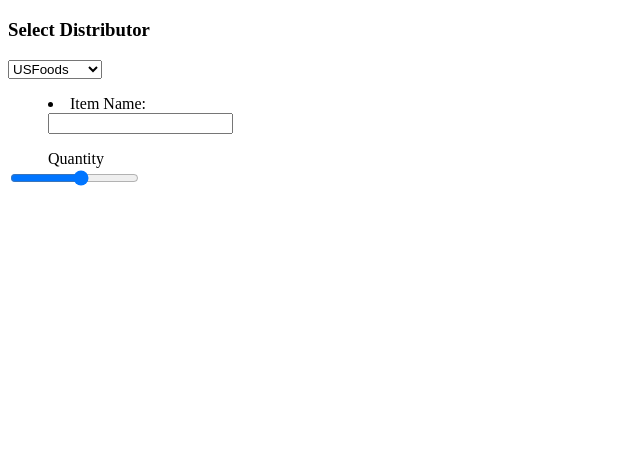
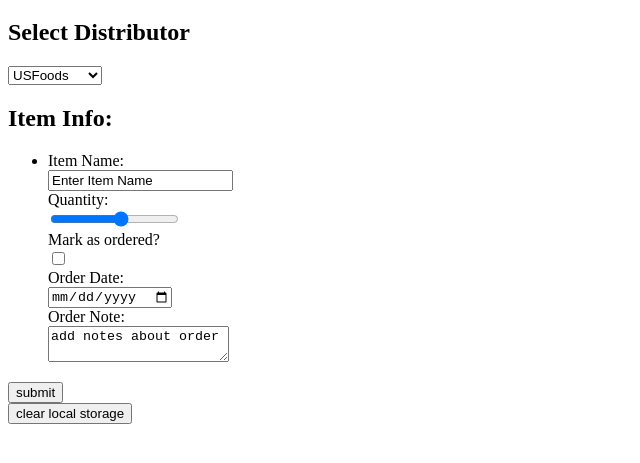
Before and after one commit to jmalone4fsu/VF1108, a plain HTML site: page Malone_Joseph_Project1/project1.html in a window 1280 px wide. Shown: the part 61-524 px from the top of the page, without its empty margins (0-640 px from the left). Drawn offline with Linux system fonts and the light colour scheme.

Commit message:
coded rest of my form

```diff
--- a/Malone_Joseph_Project1/project1.html
+++ b/Malone_Joseph_Project1/project1.html
@@ -21,20 +21,37 @@
     </head>
 
     <body>
+        <!-- Add Item form -->
+        <form id="additem" method="post">
+            <hgroup>
                 <h1>Inventory Item</h1>
-        <h3>Select Distributor</h3>
+                <h2>Select Distributor</h2>
+            </hgroup>
+
             <select name="distributor">
                 <option>BestMeats
                 <option selected>USFoods
                 <option>Condiments
             </select>
-       <dl>
-           <dd><li>Item Name:
-           <dt><input type=text name="item" value="" maxlength=20>
-       </dl>
-       <dl>
-           <dd><label for="quantity">Quantity</label>
-           <dt><input type="range" min="1" max="10" name="quantity">
-       </dl>
+            <h2>Item Info:</h2>
+            <ul><dl>
+                <dt><li><label for="item">Item Name:</label>
+                <dt><input type=text id="item" name="item" value="Enter Item Name" maxlength=20>
+
+                <dt><label for="quantity">Quantity:</label>
+                <dt><input type="range" min="1" max="10" id="quantity" name="quantity">
+
+                <dt><label for="ordered">Mark as ordered?</label>
+                <dt><input type=checkbox id="ordered" name="ordered" value="yes" unchecked>
+
+                <dt><label for="orderdate">Order Date:</label>
+                <dt><input type="date" min="2011-08-03" max="" id="orderdate" value="order date">
+
+                <dt><label for="note">Order Note:</label>
+                <dt><textarea name="note" id="note" wrap="soft">add notes about order</textarea>
+            </dl></ul>
+            <input type="submit" id="item-submit" value="submit">
+            <br><input type="reset" id="reset-form" value="clear local storage">
+        </form>
     </body>
 </html>
```
Lines whose indentation alone changed are shown as unchanged.
